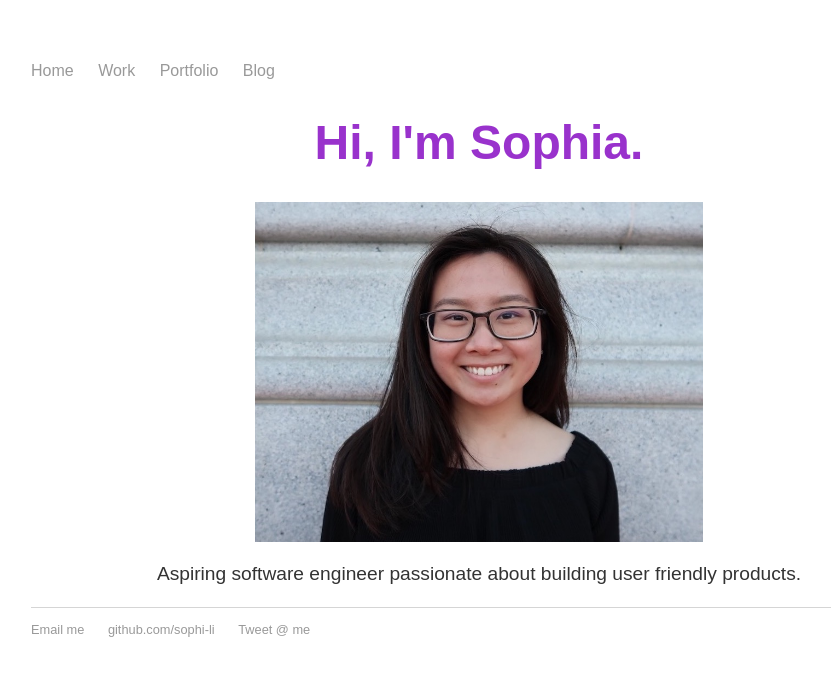
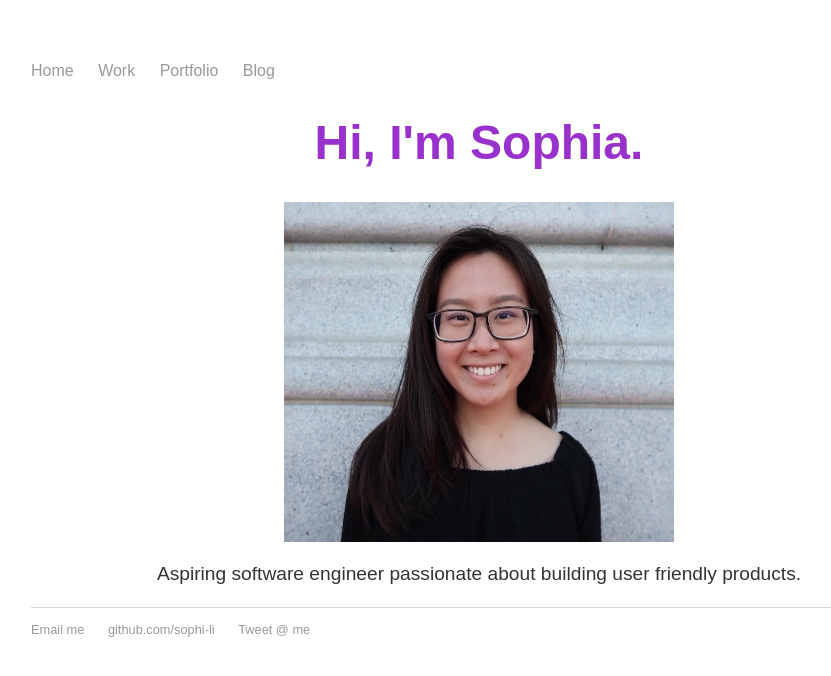
Before and after one commit to rmorabia/sophi-li.github.io, a Jekyll site: the page built from index.html, in a window 1280 px wide. Shown: the top 676 px of the page, without its empty margins (161-992 px from the left). Built offline with Jekyll 4.4.1, drawn with Linux system fonts in a browser that asks for light colours.

Commit message:
center photo auto

```diff
--- a/css/main.css
+++ b/css/main.css
@@ -39,9 +39,10 @@
  }
 .home .home-img {
 		display: block;
+		position: relative;
 		margin-left: auto;
 		margin-right: auto;
-		width: 50%;
+		max-width: 50%;
 	}
 .home .home-bio {
 		font-size: 1.2em;
```
Also changed, not shown: 1 other file.
